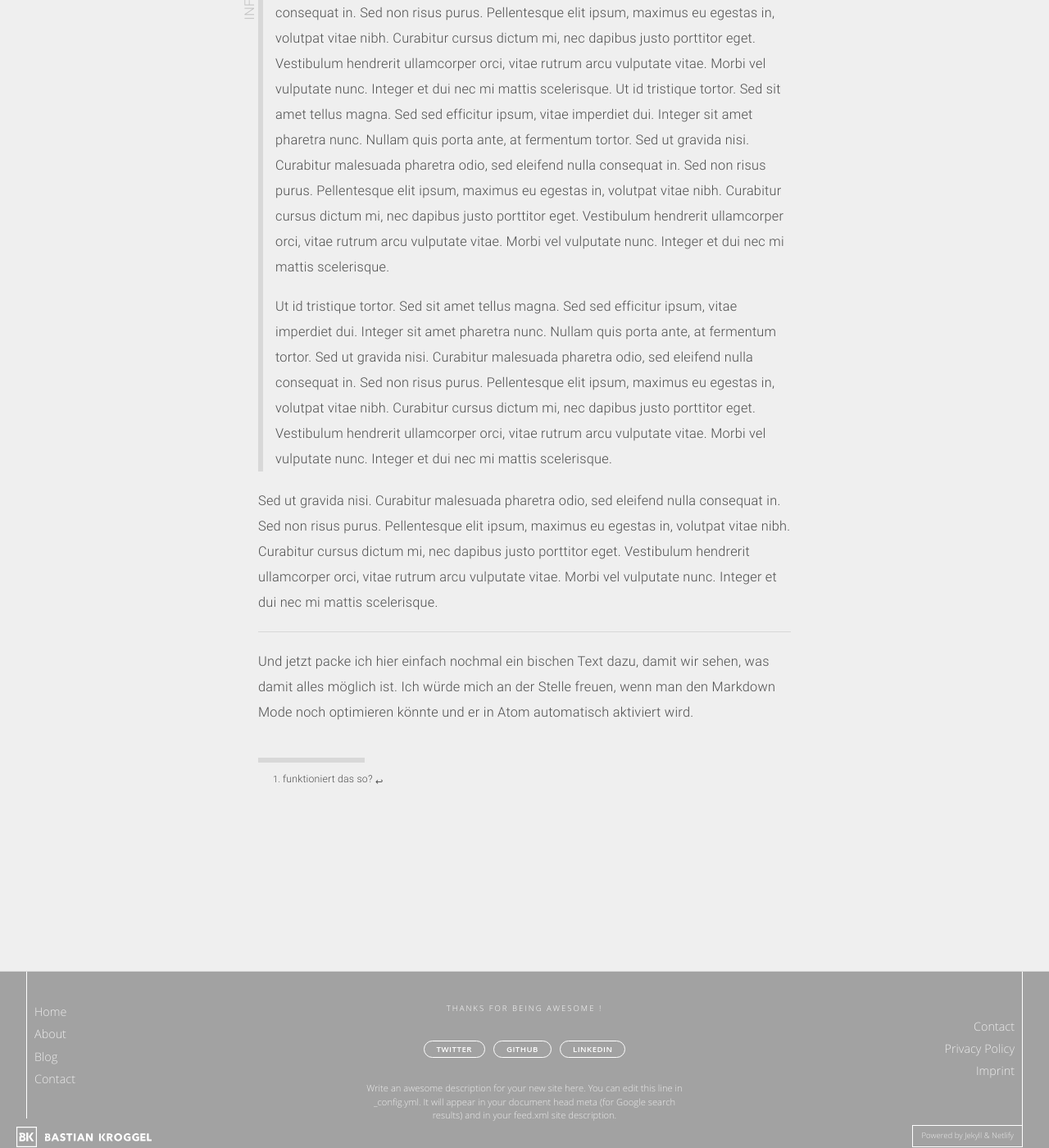
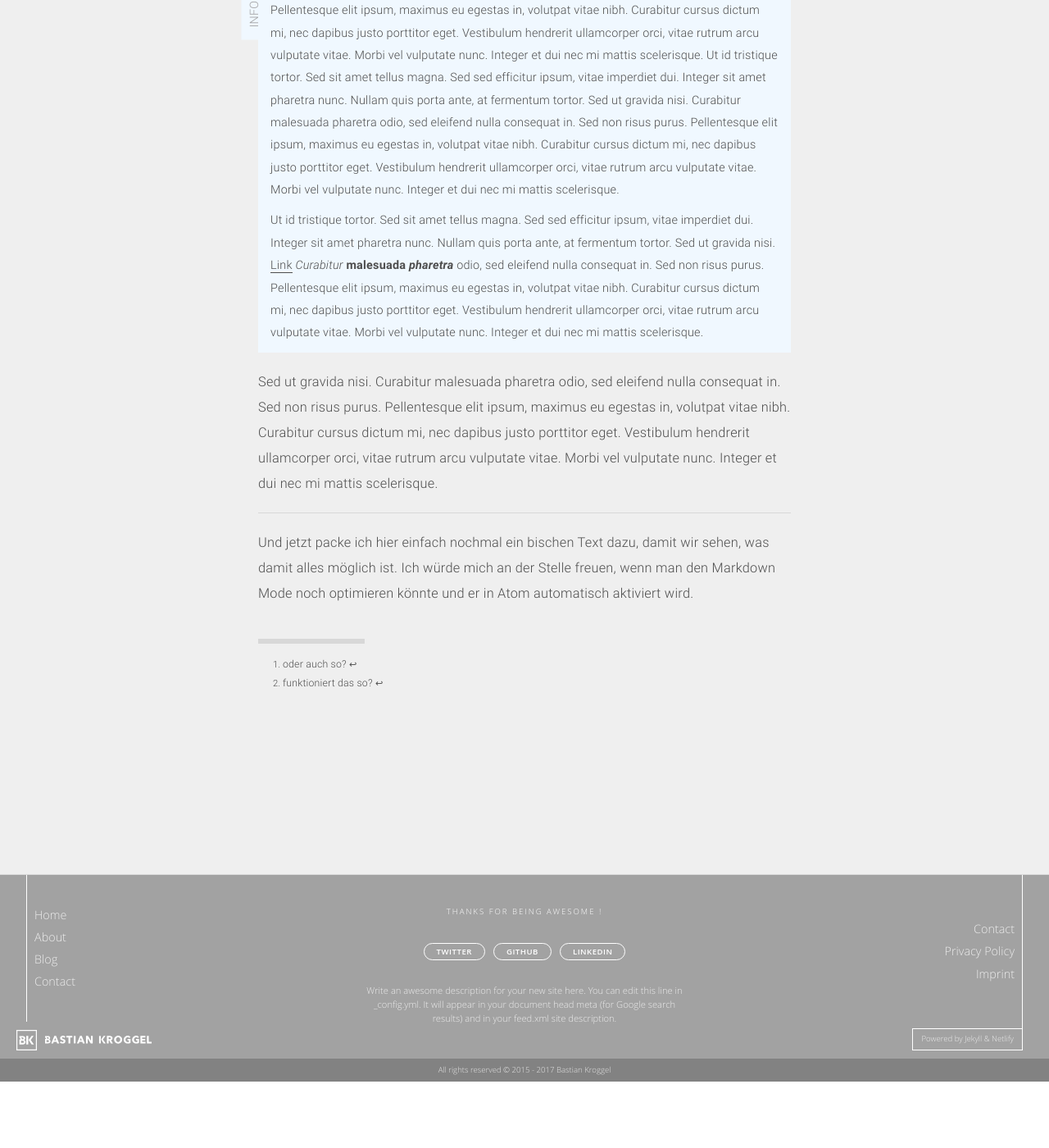
Before and after one commit to bkroggel/luzid, a Jekyll site: the page built from _posts/2017-08-19-Test for new Blog.md, in a window 1280 px wide and 1400 px high, scrolled down 6403 px. Shown: the whole window at 82% size. Built offline with Jekyll 4.4.1, drawn with Linux system fonts in a browser that asks for light colours; nearby versions of some CDN libraries; some web fonts are replaced; after the commit the page ends 7722 px from its top, so only the background shows below that; some of the changed text lies outside the part shown.

Commit message:
minor improvements and new styling for info section

```diff
--- a/_includes/navigation/_blog_horizontal-nav.html
+++ b/_includes/navigation/_blog_horizontal-nav.html
@@ -1,5 +1,5 @@
 <div class="bk-blog-nav--frame">
-  <div class="bk-blog-nav">
+  <div class="bk-blog-nav js-stuck-nav">
     {% include svg/_icon.html %}
     {% include navigation/_horizontal-nav.html %}
   </div>
--- a/_posts/2017-08-19-Test for new Blog.md
+++ b/_posts/2017-08-19-Test for new Blog.md
@@ -83,7 +83,7 @@ Ut id tristique tortor. Sed sit amet tellus magna. Sed sed efficitur ipsum, vita
 Ut id tristique tortor. Sed sit amet tellus magna. Sed sed efficitur ipsum, vitae imperdiet dui. Integer sit amet pharetra nunc. Nullam quis porta ante, at fermentum tortor. Sed ut gravida nisi. Curabitur malesuada pharetra odio, sed eleifend nulla consequat in. Sed non risus purus. Pellentesque elit ipsum, maximus eu egestas in, volutpat vitae nibh. Curabitur cursus dictum mi, nec dapibus justo porttitor eget. Vestibulum hendrerit ullamcorper orci, vitae rutrum arcu vulputate vitae. Morbi vel vulputate nunc. Integer et dui nec mi mattis scelerisque.
 {:.info}
 
-Ut id tristique tortor. Sed sit amet tellus magna. Sed sed efficitur ipsum, vitae imperdiet dui. Integer sit amet pharetra nunc. Nullam quis porta ante, at fermentum tortor. Sed ut gravida nisi. Curabitur malesuada pharetra odio, sed eleifend nulla consequat in. Sed non risus purus. Pellentesque elit ipsum, maximus eu egestas in, volutpat vitae nibh. Curabitur cursus dictum mi, nec dapibus justo porttitor eget. Vestibulum hendrerit ullamcorper orci, vitae rutrum arcu vulputate vitae. Morbi vel vulputate nunc. Integer et dui nec mi mattis scelerisque.
+Ut id tristique tortor. Sed sit amet tellus magna. Sed sed efficitur ipsum, vitae imperdiet dui. Integer sit amet pharetra nunc. Nullam quis porta ante, at fermentum tortor. Sed ut gravida nisi. [Link](http://bastiankroggel.com) _Curabitur_ __malesuada__ ***pharetra*** odio, sed eleifend nulla consequat in. Sed non risus purus. Pellentesque elit ipsum, maximus eu egestas in, volutpat vitae nibh. Curabitur cursus dictum mi, nec dapibus justo porttitor eget. Vestibulum hendrerit ullamcorper orci, vitae rutrum arcu vulputate vitae. Morbi vel vulputate nunc. Integer et dui nec mi mattis scelerisque.
 {:.info}
 
 Sed ut gravida nisi. Curabitur malesuada pharetra odio, sed eleifend nulla consequat in. Sed non risus purus. Pellentesque elit ipsum, maximus eu egestas in, volutpat vitae nibh. Curabitur cursus dictum mi, nec dapibus justo porttitor eget. Vestibulum hendrerit ullamcorper orci, vitae rutrum arcu vulputate vitae. Morbi vel vulputate nunc. Integer et dui nec mi mattis scelerisque.
@@ -93,3 +93,4 @@ Sed ut gravida nisi. Curabitur malesuada pharetra odio, sed eleifend nulla conse
 Und jetzt packe ich hier einfach nochmal ein bischen Text dazu, damit wir sehen, was damit alles möglich ist. Ich würde mich an der Stelle freuen, wenn man den Markdown Mode noch optimieren könnte und er in Atom automatisch aktiviert wird.
 
 [^1]: funktioniert das so?
+[^footnote]: oder auch so?
--- a/_sass/blog/_blog-font.scss
+++ b/_sass/blog/_blog-font.scss
@@ -192,7 +192,7 @@ pre {
 
 .bk-blog-style h2,
 .bk-blog-style h2>a {
-  font-size: 1.1rem;
+  font-size: 1.2rem;
   @include media-query($small){
     font-size: 1.375rem;
   };
@@ -272,16 +272,16 @@ span.info:after {
 .footnotes {
   position:relative;
   margin-top: 30px;
-  padding-top: 15px;
+  padding-top: 20px;
   @include media-query($medium){
     margin-top: 40px;
   };
   p {
     font-size: 1.1em;
-    margin-bottom: 7px;
+    margin-bottom: 0;
     .reversefootnote {
       font-size: 0.7rem;
-      vertical-align: text-top;
+      vertical-align: middle;
       border: none;
     }
   }
@@ -374,15 +374,21 @@ blockquote { //overwriting ukit
 }
 
 p.info,
-p.update,
-p.test {
-  padding-left: 7px;
-  border-left: 6px solid rgba(162, 162, 162, 0.3);
+p.update {
+  background-color: $light-accent;
   position: relative;
-  margin-left: 18px;
+  padding: 10px 15px 10px 15px;
+  margin-left: -15px;
+  margin-right: -15px;
+  margin-top: 40px;
+  font-size: 0.9rem;
+  margin-bottom: 0;
+  em,
+  a {
+    font-size: 0.9rem;
+  }
   @include media-query($small){
-    margin-left: 0;
-    padding-left: 15px;
+    margin: 0;
   };
   &:before {
     text-transform: uppercase;
@@ -390,13 +396,19 @@ p.test {
     color: $dark-color;
     line-height: 1em;
     position: absolute;
-    right: calc(100% + 24px);
-    opacity: .6;
+    right: 15px;
     top: 0;
-    transform: rotate(270deg);
-    transform-origin: right top;
     white-space: nowrap;
-    margin-top: 8px;
+    margin-top: -21px;
+    background: $light-accent;
+    padding: 10px;
+    @include media-query($small){
+      right: calc(100% + 21px);
+      margin-top: 15px;
+      transform: rotate(270deg);
+      transform-origin: right top;
+      padding: 10px 15px 0 15px;
+    };
   }
 }
 
@@ -405,23 +417,11 @@ p.info {
     content: "information";
   }
   + p.info {
-    margin-top: -20px;
-    padding-top: 1em;
+    margin-top: 0;
+    padding-top: 0;
     &:before {
       content: "";
-    }
-  }
-}
-
-p.test {
-  &:before {
-    content: "test";
-  }
-  + p.test {
-    margin-top: -20px;
-    padding-top: 1em;
-    &:before {
-      content: "";
+      display: none;
     }
   }
 }
@@ -431,10 +431,11 @@ p.update {
     content: "update";
   }
   + p.update {
-    margin-top: -20px;
-    padding-top: 1em;
+    margin-top: 0;
+    padding-top: 0;
     &:before {
       content: "";
+      display: none;
     }
   }
 }
--- a/_sass/defaults.scss
+++ b/_sass/defaults.scss
@@ -6,6 +6,7 @@ $darkest-color: rgb(0,0,0);
 $blog-font-color: #4e4e4e;
 $blog-font-color_small: rgb(0,0,0);
 $highlighted-color: #ffa4f8;
+$light-accent: aliceblue;
 
 $sans-serif: "Open Sans", "Source Sans Pro", "Helvetica Neue", Arial, sans-serif;
 $serif: "Charter", "Times New Roman", Times, serif;
--- a/assets/js/main.js
+++ b/assets/js/main.js
@@ -1,9 +1,9 @@
 $(document).ready(function() {
 
   // sticky navbar on mobile
-  if($(window).width() < 991) {
+  if($(window).width() < 767) {
     var sticky = new Waypoint.Sticky({
-      element: $('.bk-blog-nav')[0]
+      element: $('.js-stuck-nav')[0]
     })
 
 
```
Also changed, not shown: other parts of _posts/2017-08-19-Test for new Blog.md (+1 -1 lines).
